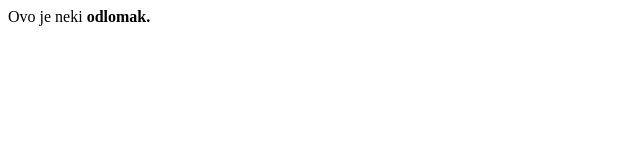
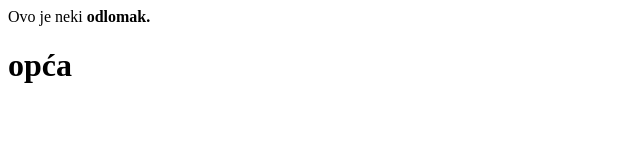
Before and after one commit to vililuk/web, a plain HTML site: page index.html in a window 1280 px wide. Shown: the whole page, without its empty margins (0-640 px from the left). Drawn offline with Linux system fonts and the light colour scheme.

Commit message:
Update index.html

```diff
--- a/index.html
+++ b/index.html
@@ -6,6 +6,7 @@
 	<body>
 		<p>
 		Ovo je neki <b>odlomak.</b>
+		<h1> opća </h1>
 		</p>
 	</body>
 
```
